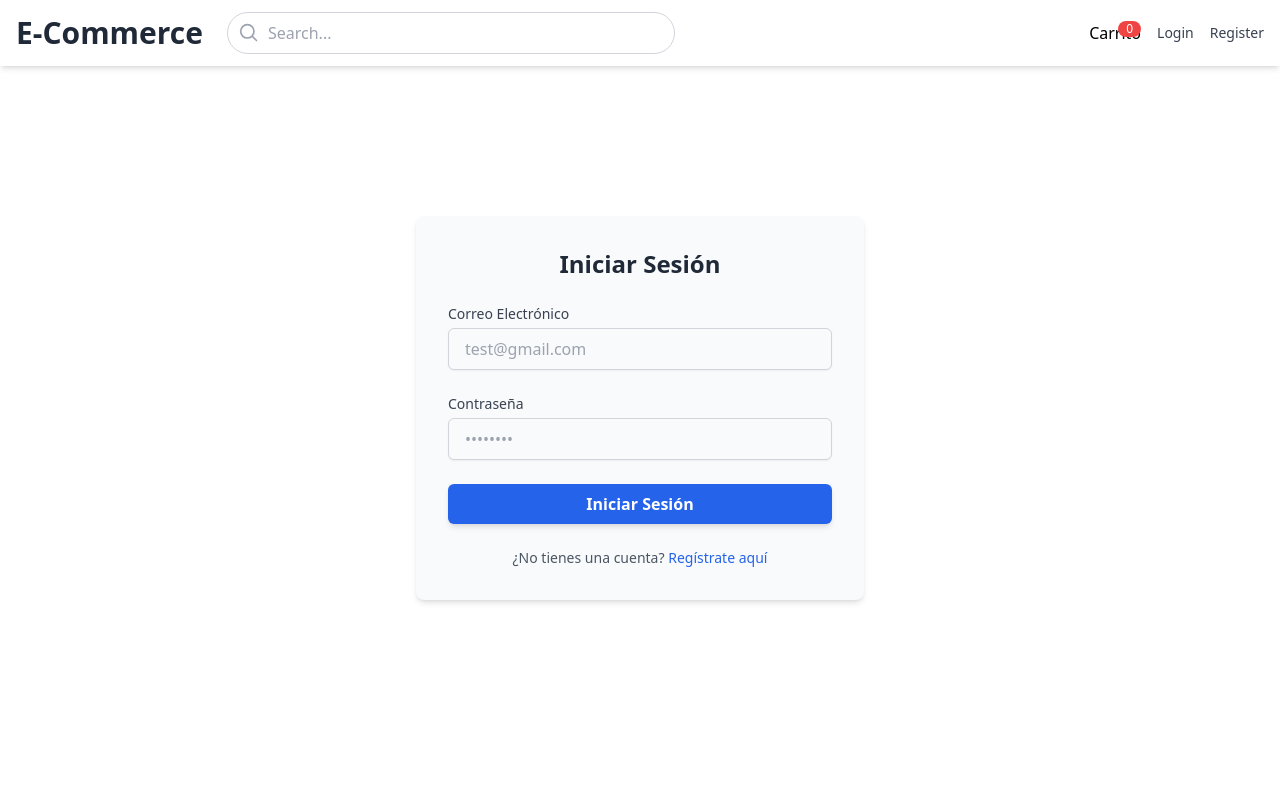
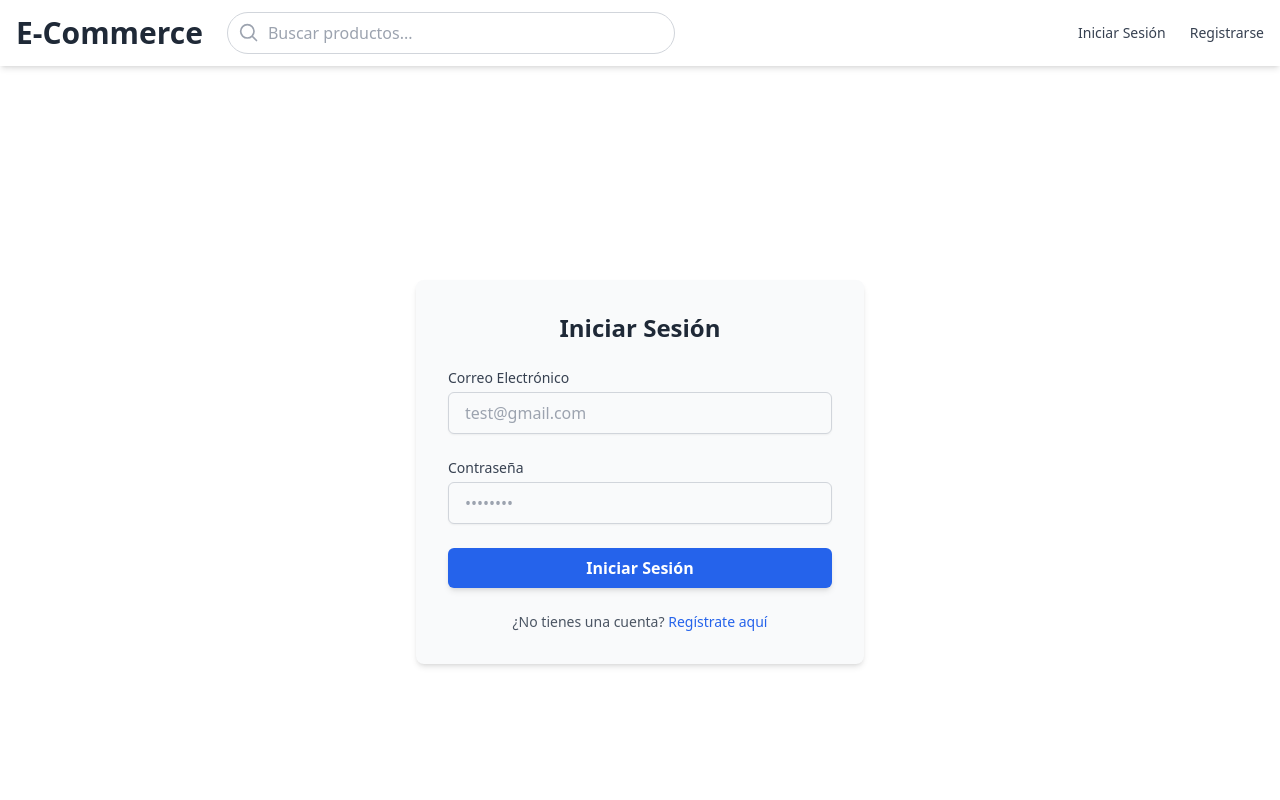
Before and after one commit to MartialMiranda/ecommerce, a React (Create React App) app in the folder frontend/: page /login in a window 1280 px wide. Shown: the top 800 px of the page. Built offline with nearby package versions, Linux system fonts and the light colour scheme.

Commit message:
agregado de productos al carrito correcto con toda validacion

```diff
--- a/frontend/src/components/ProductoCard.jsx
+++ b/frontend/src/components/ProductoCard.jsx
@@ -1,13 +1,20 @@
 import React, { useState } from "react";
 import { Link } from "react-router-dom";
 import { Heart } from "lucide-react"; // Asegúrate de instalar lucide-react
-import { useDispatch } from "react-redux";
-import { addProducto } from "../redux/slices/carritoSlice";// Usar la acción correcta
+import { useDispatch, useSelector } from "react-redux";
+import { addProducto } from "../redux/slices/carritoSlice";
 
 const ProductoCard = ({ producto, esOfertaEspecial = false }) => {
   const [liked, setLiked] = useState(false);
   const [cantidad, setCantidad] = useState(1); // Estado para la cantidad
   const dispatch = useDispatch();
+
+  // Accede al estado del carrito
+  const carrito = useSelector((state) => state.carrito.productos);
+
+  // Encuentra la cantidad actual del producto en el carrito
+  const productoEnCarrito = carrito.find((p) => p.id === producto.id);
+  const cantidadActualEnCarrito = productoEnCarrito?.cantidad || 0;
 
   const precioOriginal = Number(producto.precio) || 0;
 
@@ -26,17 +33,21 @@ const ProductoCard = ({ producto, esOfertaEspecial = false }) => {
 
   const handleAgregarAlCarrito = async () => {
     try {
+      const cantidadTotal = cantidadActualEnCarrito + cantidad; // Sumar cantidad actual + input
       const response = await dispatch(
-        addProducto({ productoId: producto.id, cantidad: cantidad })
+        addProducto({ productoId: producto.id, cantidad: cantidadTotal })
       ).unwrap();
 
-      alert("Producto agregado al carrito");
+      alert(
+        response.existing
+          ? "Cantidad actualizada en el carrito"
+          : "Producto agregado al carrito"
+      );
     } catch (error) {
       console.error("Error al agregar el producto al carrito", error);
       alert("Ocurrió un error al agregar el producto");
     }
   };
-
 
   return (
     <div
@@ -96,7 +107,9 @@ const ProductoCard = ({ producto, esOfertaEspecial = false }) => {
             type="number"
             min="1"
             value={cantidad}
-            onChange={(e) => setCantidad(parseInt(e.target.value, 10))}
+            onChange={(e) =>
+              setCantidad(Math.max(1, parseInt(e.target.value, 10)))
+            }
             className="border border-gray-300 rounded-lg px-2 py-1 w-16"
           />
         </div>
--- a/frontend/src/components/layout.js
+++ b/frontend/src/components/layout.js
@@ -5,7 +5,7 @@ const Layout = ({ children }) => {
   return (
     <div className='flex flex-col items-center'>
       <Navbar />
-      <div className='container'>{children}</div>
+      <div className='container mt-16'>{children}</div>
       <Footer/>
     </div>
   )
--- a/frontend/src/components/navbar.js
+++ b/frontend/src/components/navbar.js
@@ -1,12 +1,13 @@
 import { useSelector } from "react-redux";
 import { NavLink } from "react-router-dom";
+import { ShoppingCart } from "lucide-react"; // Asegúrate de instalar lucide-react
 
 const Navbar = () => {
   const { isAuth } = useSelector((state) => state.auth);
   const { productos } = useSelector((state) => state.carrito);
 
   return (
-    <nav className="fixed bg-[rgba(255,255,255,1)] shadow-md w-full z-50 ">
+    <nav className="fixed bg-white shadow-md w-full z-50">
       <div className="container mx-auto px-4 py-3 flex justify-between items-center">
         {/* Logo */}
         <NavLink to="/" className="flex items-center">
@@ -20,7 +21,7 @@ const Navbar = () => {
           <div className="relative w-full max-w-md">
             <input
               type="text"
-              placeholder="Search..."
+              placeholder="Buscar productos..."
               className="w-full pl-10 pr-4 py-2 border border-gray-300 rounded-full focus:outline-none focus:ring-2 focus:ring-blue-500"
             />
             <span className="absolute inset-y-0 left-3 flex items-center">
@@ -43,13 +44,7 @@ const Navbar = () => {
         </div>
 
         {/* Navigation links */}
-        <div className="flex items-center space-x-4">
-          <NavLink to="/carrito" className="relative">
-            Carrito
-            <span className="absolute top-0 right-0 bg-red-500 text-white text-xs rounded-full px-2">
-              {productos.length}
-            </span>
-          </NavLink>
+        <div className="flex items-center space-x-6">
           {isAuth ? (
             <>
               <NavLink
@@ -58,18 +53,25 @@ const Navbar = () => {
               >
                 Agregar Producto
               </NavLink>
-
               <NavLink
                 to="/dashboard"
                 className="text-gray-700 hover:text-blue-500 font-medium text-sm transition"
               >
-                Profile
+                Mi Perfil
               </NavLink>
               <NavLink
                 to="/mis-direcciones"
                 className="text-gray-700 hover:text-blue-500 font-medium text-sm transition"
               >
                 Mis Direcciones
+              </NavLink>
+              <NavLink to="/carrito" className="relative flex items-center">
+                <ShoppingCart className="w-6 h-6 text-gray-700 hover:text-blue-500 transition" />
+                {productos.length > 0 && (
+                  <span className="absolute -top-2 -right-2 bg-red-500 text-white text-xs font-bold rounded-full px-2 py-1 shadow-lg">
+                    {productos.length}
+                  </span>
+                )}
               </NavLink>
             </>
           ) : (
@@ -78,13 +80,13 @@ const Navbar = () => {
                 to="/login"
                 className="text-gray-700 hover:text-blue-500 font-medium text-sm transition"
               >
-                Login
+                Iniciar Sesión
               </NavLink>
               <NavLink
                 to="/register"
                 className="text-gray-700 hover:text-blue-500 font-medium text-sm transition"
               >
-                Register
+                Registrarse
               </NavLink>
             </>
           )}
@@ -96,7 +98,7 @@ const Navbar = () => {
         <div className="relative w-full">
           <input
             type="text"
-            placeholder="Search..."
+            placeholder="Buscar..."
             className="w-full pl-10 pr-4 py-2 border border-gray-300 rounded-full focus:outline-none focus:ring-2 focus:ring-blue-500"
           />
           <span className="absolute inset-y-0 left-3 flex items-center">
--- a/frontend/src/components/shoppingCart.jsx
+++ b/frontend/src/components/shoppingCart.jsx
@@ -5,6 +5,7 @@ import {
   removeProducto,
   addProducto,
 } from "../redux/slices/carritoSlice";
+import Layout from "../components/layout";
 
 const ShoppingCart = () => {
   const dispatch = useDispatch();
@@ -70,6 +71,7 @@ const ShoppingCart = () => {
   );
 
   return (
+    <Layout>
     <div className="shopping-cart bg-white p-6 rounded-lg shadow-md max-w-4xl mx-auto">
       <h2 className="text-2xl font-semibold text-gray-800 mb-6">Tu Carrito</h2>
       <ul className="space-y-4">
@@ -126,6 +128,7 @@ const ShoppingCart = () => {
         </p>
       </div>
     </div>
+    </Layout>
   );
 };
 
```
